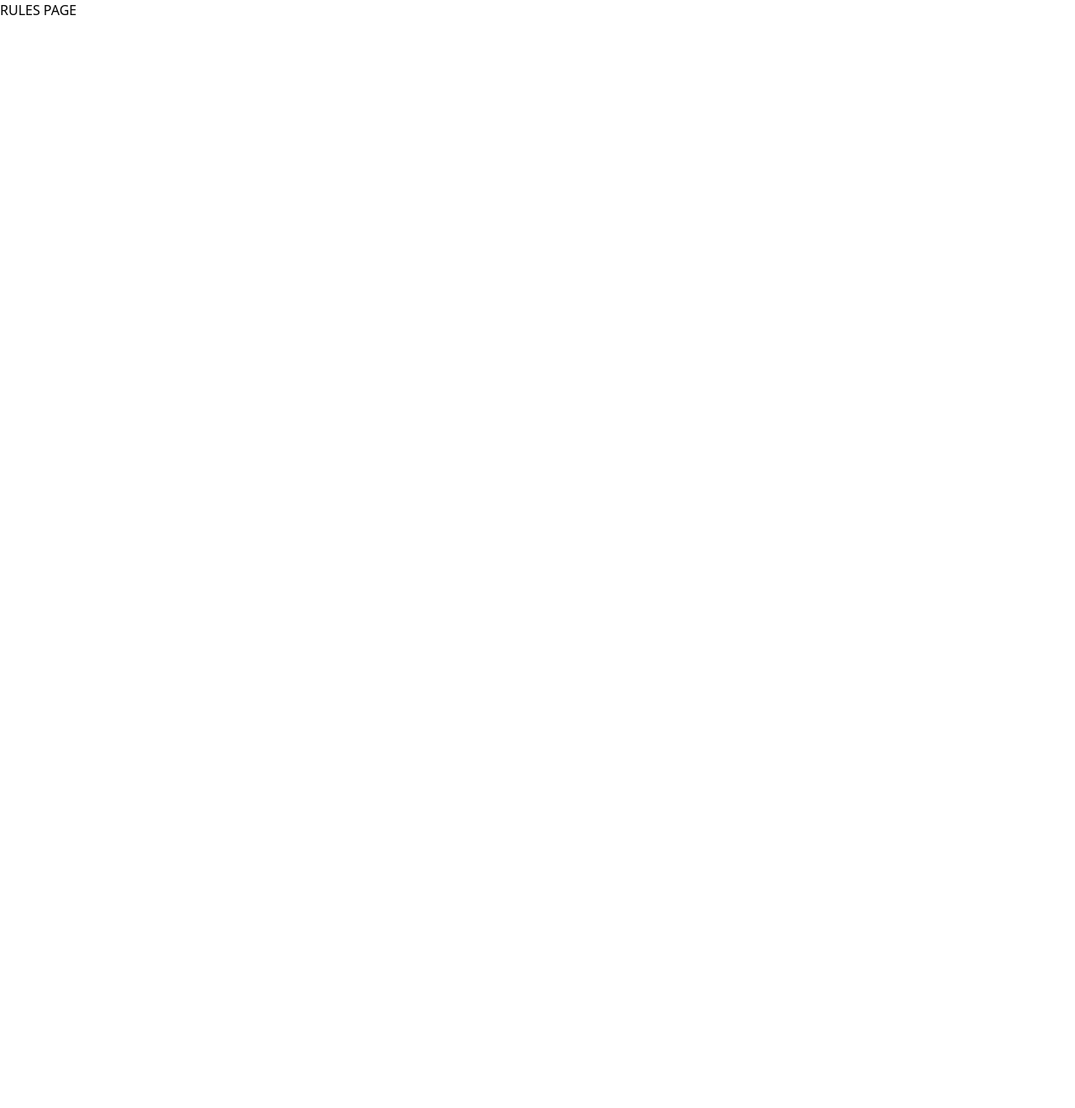
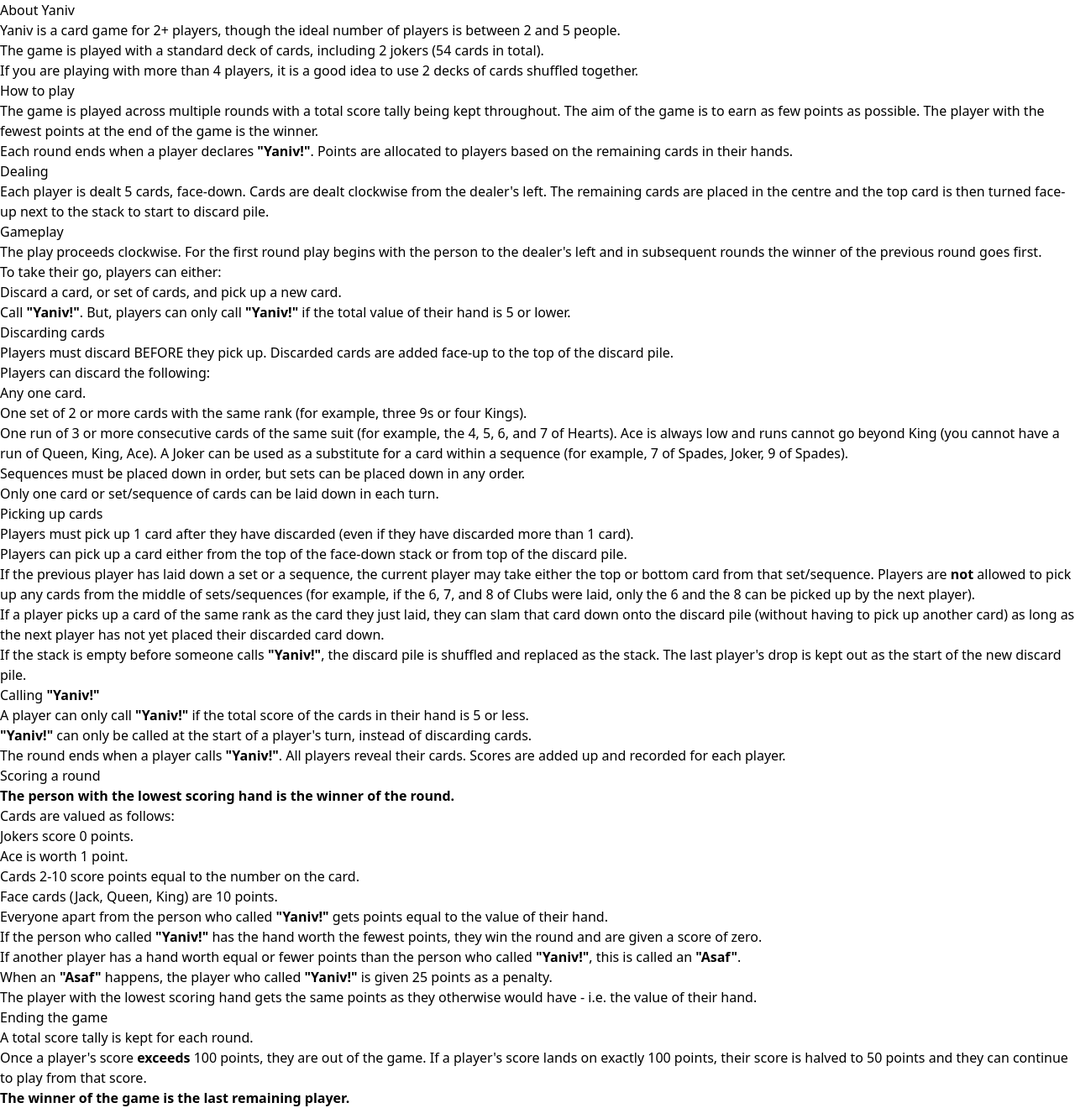
Before and after one commit to EllieD33/yaniv-app, a React (Vite) app: page /pages/Rules in a window 1280 px wide. Shown: the whole page at 84% size. Before the commit the page ends 800 px from the top, so only its background shows below. Built offline with nearby package versions, Linux system fonts and the light colour scheme.

Commit message:
adds rules content

```diff
--- a/src/pages/Rules.jsx
+++ b/src/pages/Rules.jsx
@@ -1,8 +1,87 @@
 function Rules() {
     return (
-        <header>
-            <h1>RULES PAGE</h1>
-        </header>
+        <div>
+            <header>
+                <h1>About Yaniv</h1>
+                <nav>
+                </nav>
+            </header>
+            <main>
+                <article>
+                    <p>Yaniv is a card game for 2+ players, though the ideal number of players is between 2 and 5 people.</p>
+                    <p>The game is played with a standard deck of cards, including 2 jokers (54 cards in total).</p>
+                    <p>If you are playing with more than 4 players, it is a good idea to use 2 decks of cards shuffled together.</p>
+                </article>
+                <article>
+                    <h2>How to play</h2>
+                    <div>
+                        <p>The game is played across multiple rounds with a total score tally being kept throughout. The aim of the game is to earn as few points as possible. The player with the fewest points at the end of the game is the winner.</p>
+                        <p>Each round ends when a player declares <b>"Yaniv!"</b>. Points are allocated to players based on the remaining cards in their hands.</p>
+                    </div>
+                    <h3>Dealing</h3>
+                    <div>
+                        <p>Each player is dealt 5 cards, face-down. Cards are dealt clockwise from the dealer's left. The remaining cards are placed in the centre and the top card is then turned face-up next to the stack to start to discard pile.</p>
+                    </div>
+                    <h3>Gameplay</h3>
+                    <div>
+                        <p>The play proceeds clockwise. For the first round play begins with the person to the dealer's left and in subsequent rounds the winner of the previous round goes first.</p>
+                        <p>To take their go, players can either:</p>
+                        <ul>
+                            <li>Discard a card, or set of cards, and pick up a new card.</li>
+                            <li>Call <b>"Yaniv!"</b>. But, players can only call <b>"Yaniv!"</b> if the total value of their hand is 5 or lower.</li>
+                        </ul>
+                    </div>
+                    <div>
+                    <h4>Discarding cards</h4>
+                        <p>Players must discard BEFORE they pick up. Discarded cards are added face-up to the top of the discard pile.</p>
+                        <p>Players can discard the following:</p>
+                        <ul role="list">
+                            <li>Any one card.</li>
+                            <li>One set of 2 or more cards with the same rank (for example, three 9s or four Kings).</li>
+                            <li>One run of 3 or more consecutive cards of the same suit (for example, the 4, 5, 6, and 7 of Hearts). Ace is always low and runs cannot go beyond King (you cannot have a run of Queen, King, Ace). A Joker can be used as a substitute for a card within a sequence (for example, 7 of Spades, Joker, 9 of Spades).</li>
+                        </ul>
+                        <p>Sequences must be placed down in order, but sets can be placed down in any order.</p>
+                        <p>Only one card or set/sequence of cards can be laid down in each turn.</p>
+                    </div>
+                    <div>
+                    <h4>Picking up cards</h4>
+                    <p>Players must pick up 1 card after they have discarded (even if they have discarded more than 1 card).</p>
+                    <p>Players can pick up a card either from the top of the face-down stack or from top of the discard pile.</p>
+                    <p>If the previous player has laid down a set or a sequence, the current player may take either the top or bottom card from that set/sequence. Players are <b>not</b> allowed to pick up any cards from the middle of sets/sequences (for example, if the 6, 7, and 8 of Clubs were laid, only the 6 and the 8 can be picked up by the next player).</p>
+                    <p>If a player picks up a card of the same rank as the card they just laid, they can slam that card down onto the discard pile (without having to pick up another card) as long as the next player has not yet placed their discarded card down.</p>
+                    <p>If the stack is empty before someone calls <b>"Yaniv!"</b>, the discard pile is shuffled and replaced as the stack. The last player's drop is kept out as the start of the new discard pile.</p>
+                    </div>
+                    <div>
+                    <h4>Calling <b>"Yaniv!"</b></h4>
+                    <p>A player can only call <b>"Yaniv!"</b> if the total score of the cards in their hand is 5 or less.</p>
+                    <p><b>"Yaniv!"</b> can only be called at the start of a player's turn, instead of discarding cards.</p>
+                    <p>The round ends when a player calls <b>"Yaniv!"</b>. All players reveal their cards. Scores are added up and recorded for each player.</p>
+                    </div>
+                    <div>
+                    <h4>Scoring a round</h4>
+                    <p><b>The person with the lowest scoring hand is the winner of the round.</b></p>
+                    <p>Cards are valued as follows: </p>
+                    <ul role="list">
+                        <li>Jokers score 0 points.</li>
+                        <li>Ace is worth 1 point.</li>
+                        <li>Cards 2-10 score points equal to the number on the card.</li>
+                        <li>Face cards (Jack, Queen, King) are 10 points.</li>
+                    </ul>
+                    <p>Everyone apart from the person who called <b>"Yaniv!"</b> gets points equal to the value of their hand.</p>
+                    <p>If the person who called <b>"Yaniv!"</b> has the hand worth the fewest points, they win the round and are given a score of zero.</p>
+                    <p>If another player has a hand worth equal or fewer points than the person who called <b>"Yaniv!"</b>, this is called an <b>"Asaf"</b>.</p>
+                    <p>When an <b>"Asaf"</b> happens, the player who called <b>"Yaniv!"</b> is given 25 points as a penalty.</p>
+                    <p>The player with the lowest scoring hand gets the same points as they otherwise would have - i.e. the value of their hand.</p>
+                    </div>
+                    <div>
+                    <h4>Ending the game</h4>
+                        <p>A total score tally is kept for each round.</p>
+                        <p>Once a player's score <strong>exceeds</strong> 100 points, they are out of the game. If a player's score lands on exactly 100 points, their score is halved to 50 points and they can continue to play from that score.</p>
+                        <p><strong>The winner of the game is the last remaining player.</strong></p>
+                    </div>
+                </article>
+            </main>
+        </div>
     );
 }
 
```
